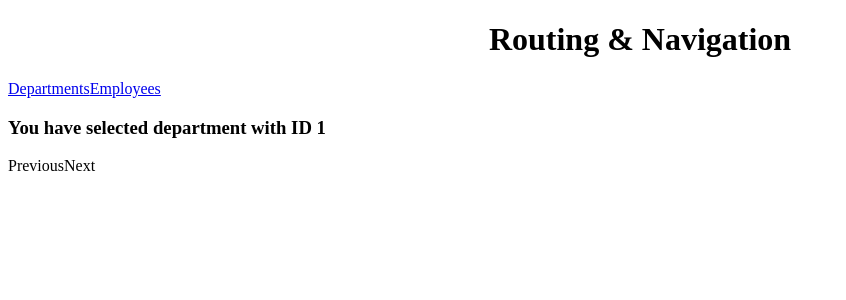
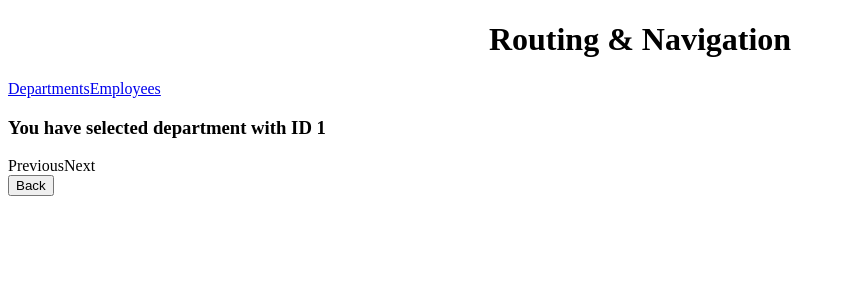
Before and after one commit to AmruthPillai/Angular5-Playground, an Angular app in the folder routing/: page /departments/1 in a window 1280 px wide. Shown: the top 300 px of the page, without its empty margins (0-846 px from the left). Built offline with nearby package versions, Linux system fonts and the light colour scheme.

Commit message:
optional route parameters

```diff
--- a/routing/src/app/department-detail/department-detail.component.html
+++ b/routing/src/app/department-detail/department-detail.component.html
@@ -2,3 +2,9 @@
 
 <a (click)="goPrevious()">Previous</a>
 <a (click)="goNext()">Next</a>
+
+<div>
+  <button (click)="gotoDepartments()">
+    Back
+  </button>
+</div>
--- a/routing/src/app/department-detail/department-detail.component.ts
+++ b/routing/src/app/department-detail/department-detail.component.ts
@@ -32,4 +32,11 @@ export class DepartmentDetailComponent implements OnInit {
     this.router.navigate(['/departments', nextID]);
   }
 
+  gotoDepartments() {
+    const selectedID = this.departmentID ? this.departmentID : null;
+    this.router.navigate(['/departments', {
+      lastVisitedID: selectedID
+    }]);
+  }
+
 }
--- a/routing/src/app/department-list/department-list.component.css
+++ b/routing/src/app/department-list/department-list.component.css
@@ -0,0 +1,3 @@
+li.selected {
+  font-style: italic;
+}
--- a/routing/src/app/department-list/department-list.component.html
+++ b/routing/src/app/department-list/department-list.component.html
@@ -1,7 +1,7 @@
 <h3>Department List</h3>
 
 <ul>
-  <li (click)="onSelect(department)" *ngFor="let department of departments">
+  <li (click)="onSelect(department)" *ngFor="let department of departments" [class.selected]="isSelected(department)">
     {{ department.id }}. {{ department.name }}
   </li>
 </ul>
--- a/routing/src/app/department-list/department-list.component.ts
+++ b/routing/src/app/department-list/department-list.component.ts
@@ -1,5 +1,5 @@
 import { Component, OnInit } from '@angular/core';
-import { Router } from '@angular/router';
+import { ActivatedRoute, Router, ParamMap } from '@angular/router';
 
 @Component({
   selector: 'app-department-list',
@@ -7,6 +7,8 @@ import { Router } from '@angular/router';
   styleUrls: ['./department-list.component.css']
 })
 export class DepartmentListComponent implements OnInit {
+
+  public selectedID;
 
   departments = [
     {
@@ -31,13 +33,21 @@ export class DepartmentListComponent implements OnInit {
     }
   ];
 
-  constructor(private router: Router) { }
+  constructor(private route: ActivatedRoute, private router: Router) { }
 
   ngOnInit() {
+    this.route.paramMap.subscribe((params: ParamMap) => {
+      const lastVisitedID = parseInt(params.get('lastVisitedID'), 0);
+      this.selectedID = lastVisitedID;
+    });
   }
 
   onSelect(department) {
     this.router.navigate(['/departments', department.id]);
   }
 
+  isSelected(department) {
+    return department.id === this.selectedID;
+  }
+
 }
```
